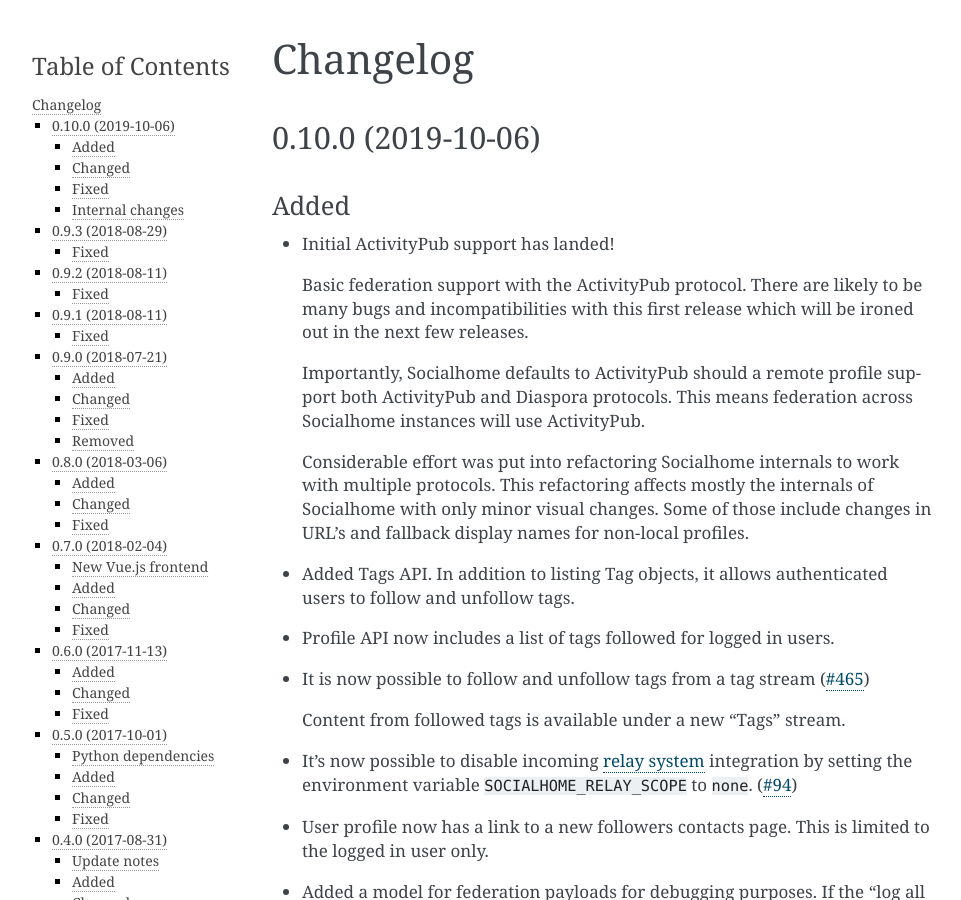
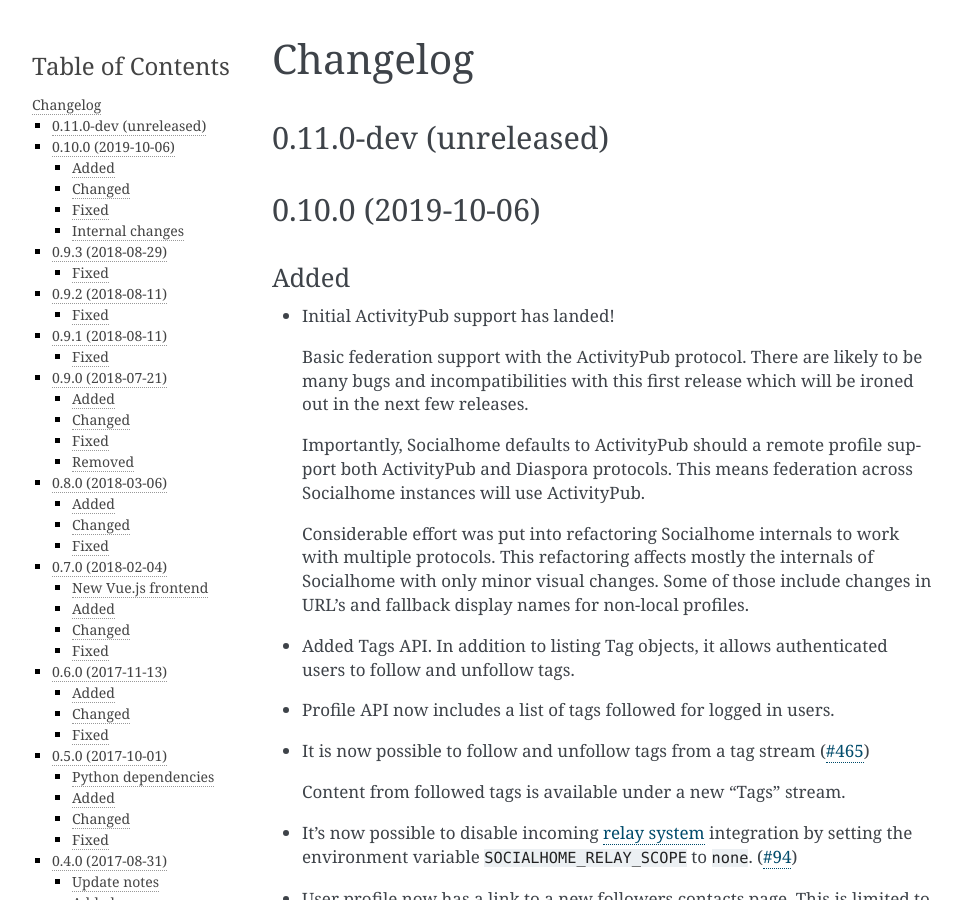
Before and after one commit to jaywink/socialhome, a Sphinx documentation site: the page built from docs/changelog.rst, in a window 1280 px wide and 900 px high. Shown: the whole window, without its empty margins (148-1109 px from the left). Built offline with Sphinx 7.4.7, drawn with Linux system fonts in a browser that asks for light colours.

Commit message:
Start new dev cycle 0.11.0-dev

```diff
--- a/docs/changelog.rst
+++ b/docs/changelog.rst
@@ -2,6 +2,9 @@
 
 Changelog
 =========
+
+0.11.0-dev (unreleased)
+-----------------------
 
 0.10.0 (2019-10-06)
 -------------------
--- a/docs/conf.py
+++ b/docs/conf.py
@@ -1,6 +1,6 @@
 #!/usr/bin/env python3
 # -*- coding: utf-8 -*-
-__version__ = "0.10.0"
+__version__ = "0.11.0-dev"
 
 # Federation documentation build configuration file, created by
 # sphinx-quickstart on Sun Oct  2 12:42:19 2016.
--- a/socialhome/__init__.py
+++ b/socialhome/__init__.py
@@ -1,5 +1,5 @@
 # -*- coding: utf-8 -*-
-__version__ = "0.10.0"
+__version__ = "0.11.0-dev"
 __version_info__ = tuple([int(num) if num.isdigit() else num for num in __version__.replace("-", ".", 1).split(".")])
 
 default_app_config = "socialhome.apps.SocialhomeConfig"
```
